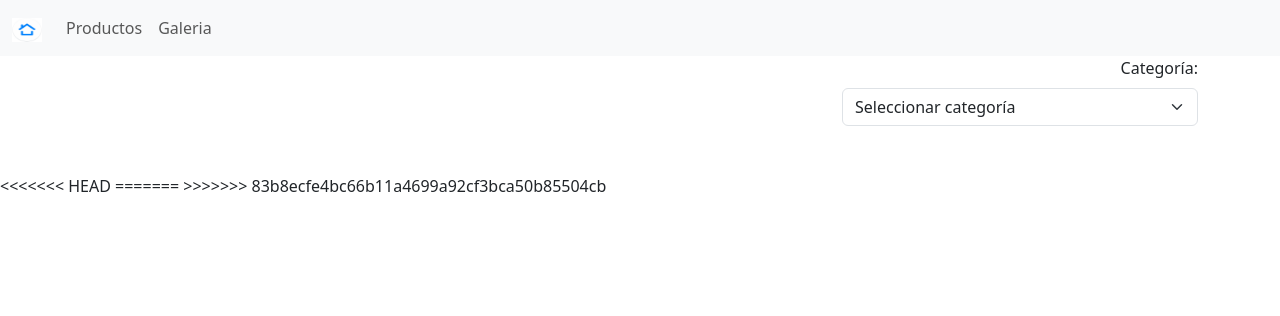
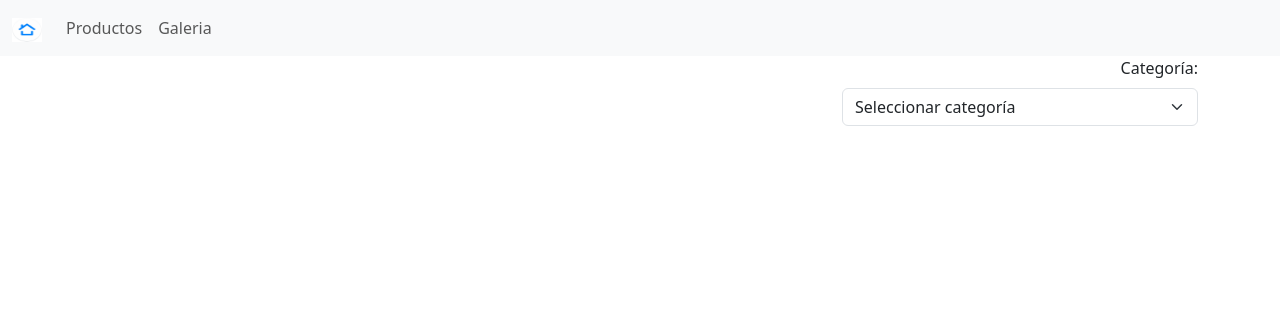
Before and after one commit to damianflores33/Producto, a PHP site: page /Vista/galeria.php in a window 1280 px wide. Shown: the top 316 px of the page. Run offline with PHP 8.4, Linux system fonts and the light colour scheme; data comes from the database, SQL or seed files in the repository.

Commit message:
conflicto

```diff
--- a/Vista/galeria.php
+++ b/Vista/galeria.php
@@ -63,11 +63,7 @@ require_once("../Controlador/procesar_producto.php");
 </div>
 <!-- ----------------------------------------------------------------------- -->
 <!-- ----------------------------------------------------------------------- -->
-<<<<<<< HEAD
-<!--modificacion... ----------------------------------------------------------------------- -->
-=======
 <!--...modificacion ----------------------------------------------------------------------- -->
->>>>>>> 83b8ecfe4bc66b11a4699a92cf3bca50b85504cb
 
 <script src="../jquery/jquery_3_5_1.min.js"></script>
 <script src="../bootstrap/js/bootstrap.bundle.min.js"></script>
```
